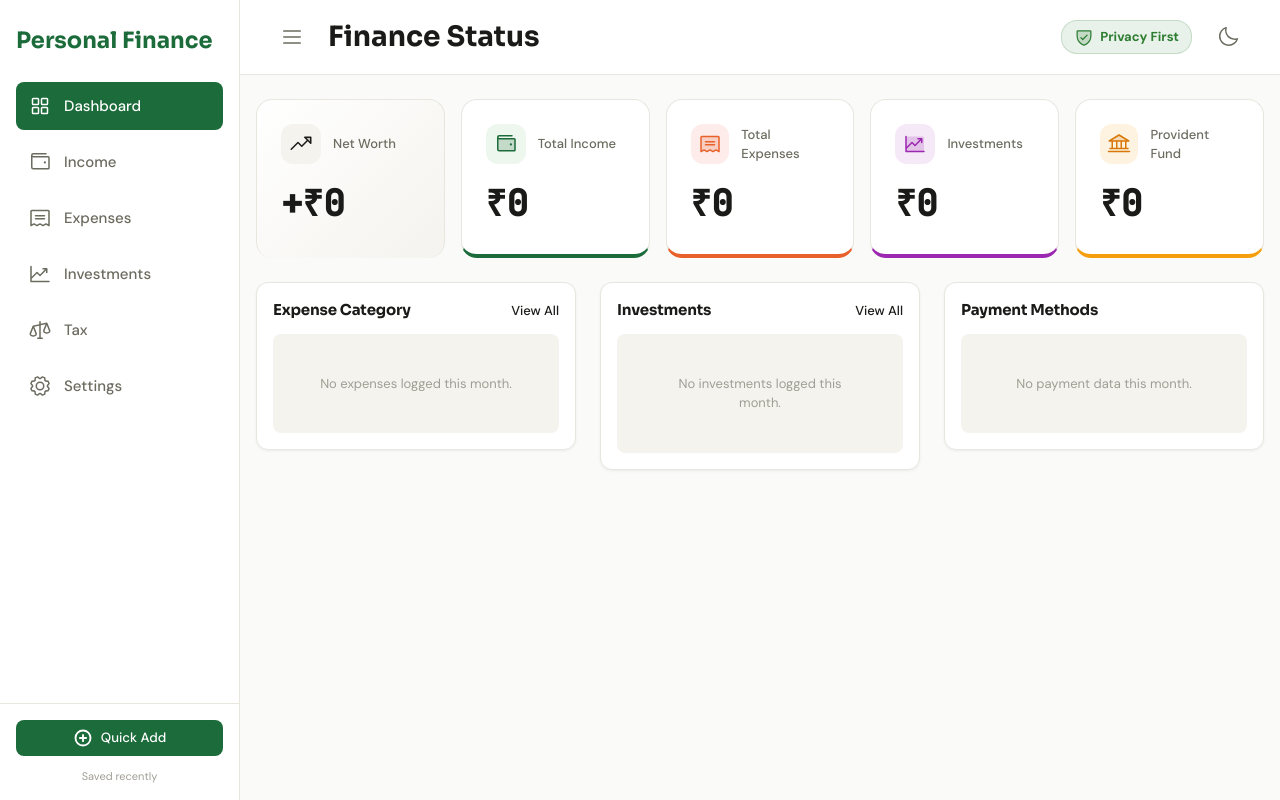
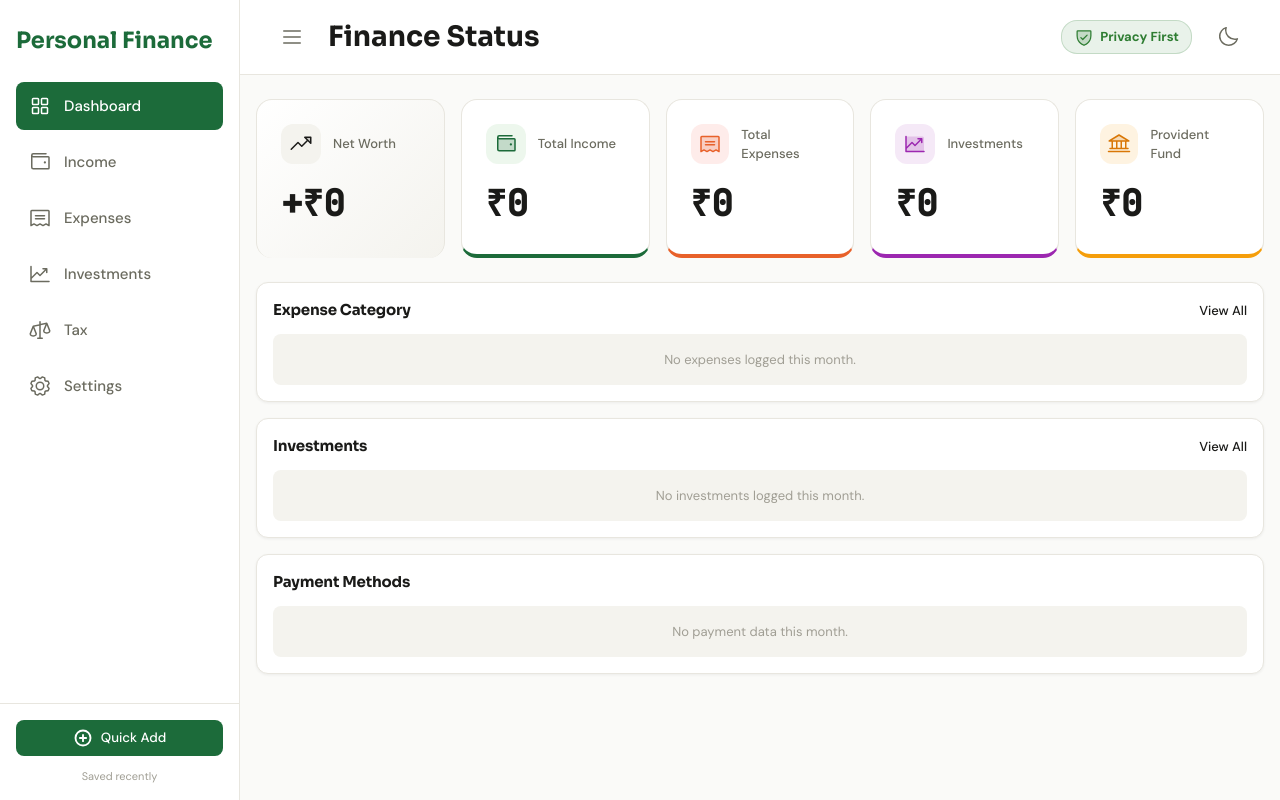
Before and after one commit to AnkeethV/Personal_Finance, a React (Vite) app: page / in a window 1280 px wide. Built offline with nearby package versions, Linux system fonts and the light colour scheme.

Commit message:
dashboard changes 3

```diff
--- a/src/components/PercentageStackedBar.css
+++ b/src/components/PercentageStackedBar.css
@@ -270,3 +270,7 @@
   border-radius: 8px;
   font-size: var(--text-sm);
 }
+
+.no-legend .empty-chart {
+  padding: 16px 20px;
+}
--- a/src/pages/Dashboard.css
+++ b/src/pages/Dashboard.css
@@ -93,10 +93,9 @@
 }
 
 .dashboard-grid {
-  display: grid;
-  grid-template-columns: repeat(auto-fit, minmax(300px, 1fr));
-  gap: 24px;
-  align-items: start;
+  display: flex;
+  flex-direction: column;
+  gap: 16px;
 }
 
 .section-title {
@@ -243,9 +242,6 @@
 }
 
 @media (max-width: 1024px) {
-  .dashboard-grid {
-    grid-template-columns: 1fr;
-  }
   .metrics-grid {
     grid-template-columns: repeat(3, 1fr);
   }
--- a/src/pages/Dashboard.jsx
+++ b/src/pages/Dashboard.jsx
@@ -152,6 +152,7 @@ export default function Dashboard() {
             emptyMessage="No expenses logged this month."
             headerAction={<Link to="/expenses" className="view-all-link">View All</Link>}
             baseColor="#E8612A"
+            showLegend={false}
           />
         </div>
 
@@ -163,6 +164,7 @@ export default function Dashboard() {
             emptyMessage="No investments logged this month."
             headerAction={<Link to="/investments" className="view-all-link">View All</Link>}
             baseColor="#9C27B0"
+            showLegend={false}
           />
         </div>
 
@@ -173,6 +175,7 @@ export default function Dashboard() {
             formatCurrency={formatCurrency}
             emptyMessage="No payment data this month."
             baseColor="#1E4FA8"
+            showLegend={false}
           />
         </div>
       </div>
```
